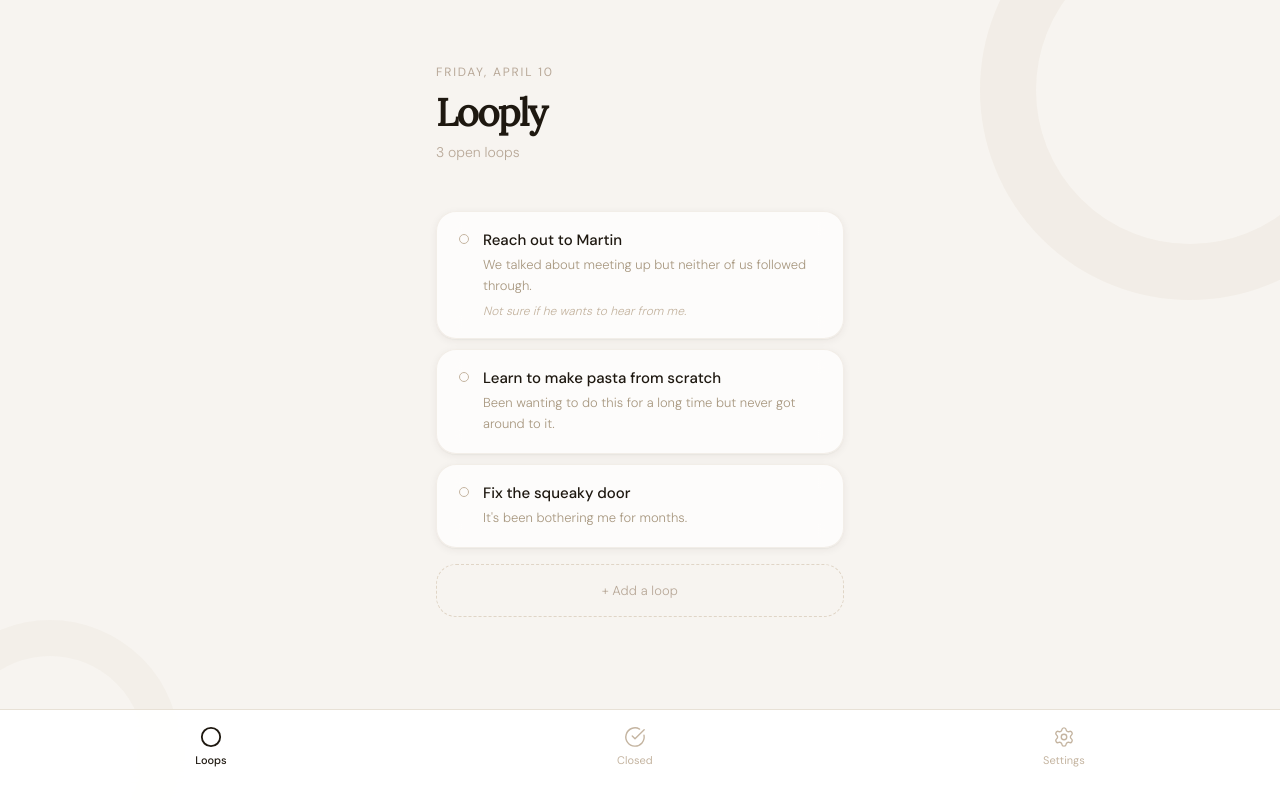
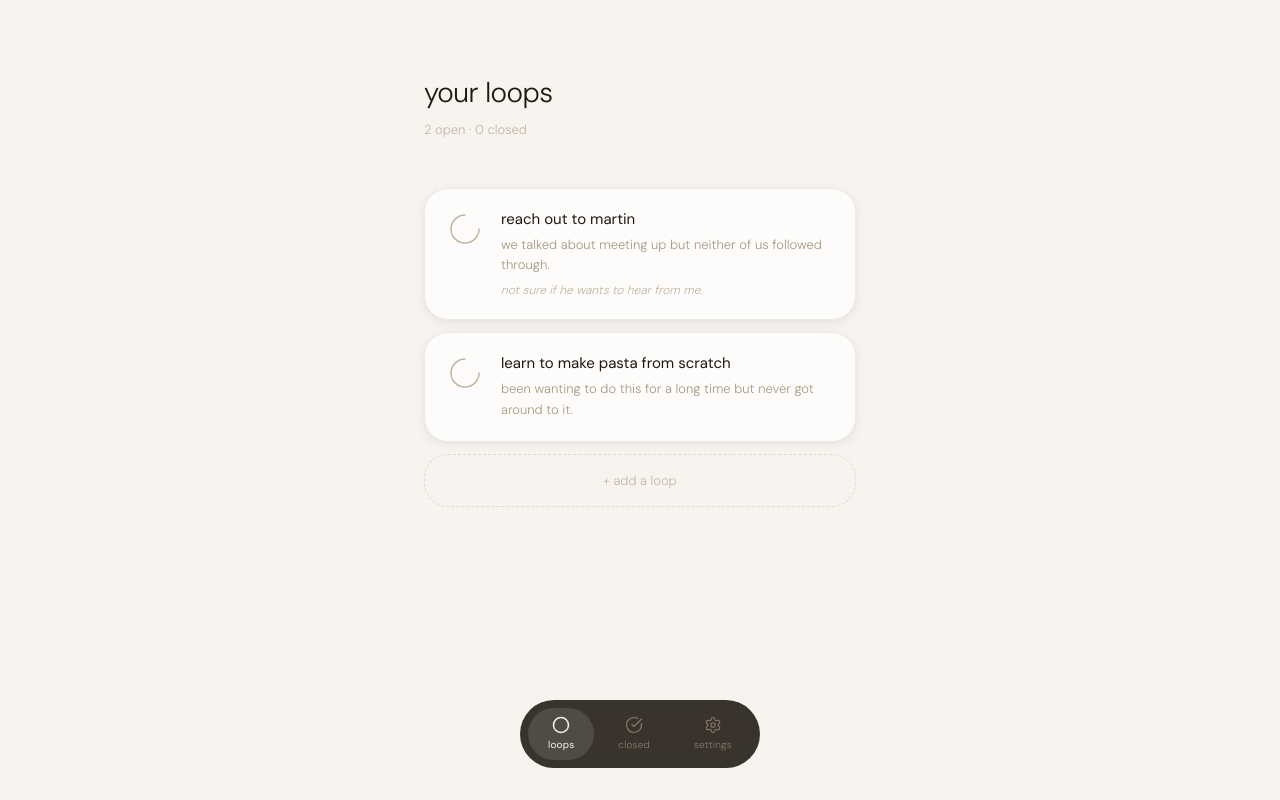
Before and after one commit to NikolaiVFredriksen/Looply, a Next.js app: page / in a window 1280 px wide. Built offline with nearby package versions, Linux system fonts and the light colour scheme.

Commit message:
More minimalistic

```diff
--- a/app/components/Navbar.tsx
+++ b/app/components/Navbar.tsx
@@ -4,9 +4,9 @@ import { usePathname, useRouter } from "next/navigation";
 import { Circle, CheckCircle, Settings } from "lucide-react";
 
 const tabs = [
-  { label: "Loops", icon: Circle, href: "/" },
-  { label: "Closed", icon: CheckCircle, href: "/closed" },
-  { label: "Settings", icon: Settings, href: "/settings" },
+  { label: "loops", icon: Circle, href: "/" },
+  { label: "closed", icon: CheckCircle, href: "/closed" },
+  { label: "settings", icon: Settings, href: "/settings" },
 ];
 
 export default function Navbar() {
@@ -14,21 +14,27 @@ export default function Navbar() {
   const router = useRouter();
 
   return (
-    <nav
+    <div
       style={{
         position: "fixed",
-        bottom: 0,
+        bottom: 32,
         left: 0,
         right: 0,
         display: "flex",
-        justifyContent: "space-around",
+        justifyContent: "center",
+        zIndex: 40,
+      }}
+    >
+      <nav
+        style={{
+          display: "flex",
           alignItems: "center",
-        padding: "12px 0 28px",
-        background: "rgba(255,255,255,0.95)",
-        backdropFilter: "blur(16px)",
-        WebkitBackdropFilter: "blur(16px)",
-        borderTop: "0.5px solid rgba(180,155,120,0.3)",
-        zIndex: 40,
+          gap: 4,
+          background: "rgba(30,24,16,0.88)",
+          backdropFilter: "blur(20px)",
+          WebkitBackdropFilter: "blur(20px)",
+          borderRadius: 100,
+          padding: "8px 8px",
         }}
       >
         {tabs.map(({ label, icon: Icon, href }) => {
@@ -41,28 +47,29 @@ export default function Navbar() {
                 display: "flex",
                 flexDirection: "column",
                 alignItems: "center",
-              gap: 4,
-              background: "none",
+                gap: 3,
+                background: active ? "rgba(255,255,255,0.12)" : "none",
                 border: "none",
                 cursor: "pointer",
-              padding: "4px 24px",
+                padding: "8px 20px",
+                borderRadius: 100,
+                transition: "all 0.2s ease",
               }}
             >
               <Icon
-              size={22}
+                size={18}
                 style={{
-                color: active ? "#1E1810" : "#C4B4A0",
-                transition: "color 0.2s",
+                  color: active ? "#F7F4F0" : "#8A7A6A",
                   strokeWidth: active ? 2 : 1.5,
                 }}
               />
               <span
                 style={{
-                fontSize: 11,
-                fontWeight: active ? 500 : 400,
-                color: active ? "#1E1810" : "#C4B4A0",
+                  fontSize: 10,
+                  fontWeight: active ? 400 : 300,
+                  color: active ? "#F7F4F0" : "#8A7A6A",
                   fontFamily: "var(--font-dm-sans)",
-                transition: "color 0.2s",
+                  letterSpacing: "0.02em",
                 }}
               >
                 {label}
@@ -71,5 +78,6 @@ export default function Navbar() {
           );
         })}
       </nav>
+    </div>
   );
 }
--- a/app/page.tsx
+++ b/app/page.tsx
@@ -22,22 +22,16 @@ export default function Home() {
       setLoops([
         {
           id: "1",
-          title: "Reach out to Martin",
+          title: "reach out to martin",
           description:
-            "We talked about meeting up but neither of us followed through.",
-          why: "Not sure if he wants to hear from me.",
+            "we talked about meeting up but neither of us followed through.",
+          why: "not sure if he wants to hear from me.",
         },
         {
           id: "2",
-          title: "Learn to make pasta from scratch",
+          title: "learn to make pasta from scratch",
           description:
-            "Been wanting to do this for a long time but never got around to it.",
-          why: "",
-        },
-        {
-          id: "3",
-          title: "Fix the squeaky door",
-          description: "It's been bothering me for months.",
+            "been wanting to do this for a long time but never got around to it.",
           why: "",
         },
       ]);
@@ -57,92 +51,73 @@ export default function Home() {
 
   return (
     <main
-      className="min-h-screen max-w-md mx-auto px-5"
-      style={{ paddingTop: 64, paddingBottom: 48 }}
+      style={{
+        minHeight: "100vh",
+        maxWidth: 480,
+        margin: "0 auto",
+        padding: "72px 24px 140px",
+      }}
     >
-      {/* Subtle background circle */}
-      <div
-        className="fixed pointer-events-none"
-        style={{
-          top: -120,
-          right: -120,
-          width: 420,
-          height: 420,
-          borderRadius: "50%",
-          border: "56px solid rgba(180,155,120,0.07)",
-        }}
-      />
-      <div
-        className="fixed pointer-events-none"
-        style={{
-          bottom: -80,
-          left: -80,
-          width: 260,
-          height: 260,
-          borderRadius: "50%",
-          border: "36px solid rgba(180,155,120,0.05)",
-        }}
-      />
-
       {/* Header */}
       <div style={{ marginBottom: 48 }}>
-        <p
-          className="text-xs uppercase tracking-widest mb-3"
-          style={{ color: "#B8A898", fontWeight: 400, letterSpacing: "0.15em" }}
-        >
-          {new Date().toLocaleDateString("en-US", {
-            weekday: "long",
-            month: "long",
-            day: "numeric",
-          })}
-        </p>
         <h1
           style={{
-            fontFamily: "var(--font-dm-serif)",
-            fontSize: 38,
+            fontFamily: "var(--font-dm-sans)",
+            fontSize: 28,
             color: "#1E1810",
-            fontWeight: 800,
-            lineHeight: 1.1,
-            margin: 0,
-            letterSpacing: "-0.04em",
+            fontWeight: 300,
+            margin: "0 0 6px",
+            letterSpacing: "-0.02em",
           }}
         >
-          Looply
+          your loops
         </h1>
         <p
-          style={{
-            color: "#B8A898",
-            fontSize: 14,
-            marginTop: 8,
-            fontWeight: 300,
-          }}
+          style={{ color: "#C4B4A0", fontSize: 13, margin: 0, fontWeight: 300 }}
         >
-          {loops.length === 0
-            ? "No open loops. Rare."
-            : `${loops.length} open ${loops.length === 1 ? "loop" : "loops"}`}
+          {loops.length === 0 ? "nice." : `${loops.length} open · 0 closed`}
         </p>
       </div>
 
       {/* Empty state */}
       {loops.length === 0 && (
-        <div style={{ textAlign: "center", padding: "48px 0" }}>
         <div
           style={{
-              width: 56,
-              height: 56,
-              borderRadius: "50%",
-              border: "2px solid rgba(180,155,120,0.25)",
-              margin: "0 auto 16px",
+            display: "flex",
+            flexDirection: "column",
+            alignItems: "center",
+            justifyContent: "center",
+            padding: "80px 0",
+            gap: 16,
           }}
+        >
+          <svg width="64" height="64" viewBox="0 0 64 64" fill="none">
+            <path
+              d="M32 8 A24 24 0 1 0 56 32"
+              stroke="#D4C4B0"
+              strokeWidth="2"
+              strokeLinecap="round"
+              fill="none"
             />
-          <p style={{ color: "#C4B4A0", fontSize: 14, fontWeight: 300 }}>
-            Your mind is clear.
+          </svg>
+          <p
+            style={{
+              color: "#C4B4A0",
+              fontSize: 14,
+              fontWeight: 300,
+              textAlign: "center",
+            }}
+          >
+            no open loops
+          </p>
+          <p style={{ color: "#D4C4B0", fontSize: 13, fontWeight: 300 }}>
+            nice.
           </p>
         </div>
       )}
 
       {/* Loop list */}
-      <div style={{ display: "flex", flexDirection: "column", gap: 10 }}>
+      <div style={{ display: "flex", flexDirection: "column", gap: 12 }}>
         {loops.map((loop) => {
           const isActive = activeId === loop.id;
           return (
@@ -150,44 +125,42 @@ export default function Home() {
               key={loop.id}
               onClick={() => setActiveId(isActive ? null : loop.id)}
               style={{
-                background: "rgba(255,255,255,0.72)",
+                background: "rgba(255,255,255,0.75)",
                 backdropFilter: "blur(12px)",
                 WebkitBackdropFilter: "blur(12px)",
-                borderRadius: 20,
-                padding: isActive ? "22px 22px 18px" : "18px 22px",
+                borderRadius: 24,
+                padding: "20px 22px",
                 cursor: "pointer",
                 transition: "all 0.25s ease",
                 boxShadow: isActive
-                  ? "0 8px 32px rgba(44,36,22,0.10), 0 1px 2px rgba(44,36,22,0.06)"
-                  : "0 2px 8px rgba(44,36,22,0.06), 0 1px 2px rgba(44,36,22,0.04)",
-                border: isActive
-                  ? "0.5px solid rgba(180,155,120,0.3)"
-                  : "0.5px solid rgba(180,155,120,0.15)",
+                  ? "0 12px 40px rgba(30,24,16,0.12), 0 2px 8px rgba(30,24,16,0.06)"
+                  : "0 2px 12px rgba(30,24,16,0.07), 0 1px 3px rgba(30,24,16,0.04)",
+                border: "0.5px solid rgba(180,155,120,0.2)",
+                transform: isActive ? "translateY(-1px)" : "none",
               }}
             >
               <div
-                style={{ display: "flex", alignItems: "flex-start", gap: 14 }}
+                style={{ display: "flex", alignItems: "flex-start", gap: 18 }}
               >
-                {/* Loop indicator */}
-                <div
-                  style={{
-                    marginTop: 4,
-                    flexShrink: 0,
-                    width: 10,
-                    height: 10,
-                    borderRadius: "50%",
-                    border: "1.5px solid #C4B4A0",
-                    background: "transparent",
-                    transition: "border-color 0.2s",
-                  }}
+                {/* Large open circle */}
+                <div style={{ flexShrink: 0, marginTop: 2 }}>
+                  <svg width="36" height="36" viewBox="0 0 36 36" fill="none">
+                    <path
+                      d="M18 4 A14 14 0 1 0 32 18"
+                      stroke="#C4B4A0"
+                      strokeWidth="1.5"
+                      strokeLinecap="round"
+                      fill="none"
                     />
+                  </svg>
+                </div>
                 <div style={{ flex: 1 }}>
                   <p
                     style={{
                       fontSize: 15,
-                      fontWeight: 500,
+                      fontWeight: 400,
                       color: "#1E1810",
-                      margin: "0 0 4px",
+                      margin: "0 0 5px",
                       lineHeight: 1.4,
                     }}
                   >
@@ -210,7 +183,7 @@ export default function Home() {
                         fontSize: 12,
                         color: "#C4B4A0",
                         fontStyle: "italic",
-                        margin: "6px 0 0",
+                        margin: "5px 0 0",
                         fontWeight: 300,
                       }}
                     >
@@ -220,7 +193,6 @@ export default function Home() {
                 </div>
               </div>
 
-              {/* Actions */}
               {isActive && (
                 <div
                   onClick={(e) => e.stopPropagation()}
@@ -242,11 +214,11 @@ export default function Home() {
                       color: "#C4B4A0",
                       fontWeight: 300,
                       cursor: "pointer",
+                      fontFamily: "var(--font-dm-sans)",
                       padding: "8px 4px",
-                      fontFamily: "var(--font-dm-sans)",
                     }}
                   >
-                    Keep
+                    keep
                   </button>
                   <button
                     onClick={() => {
@@ -258,16 +230,16 @@ export default function Home() {
                       background: "#1E1810",
                       color: "#F7F4F0",
                       border: "none",
-                      borderRadius: 12,
-                      padding: "11px 0",
+                      borderRadius: 14,
+                      padding: "12px 0",
                       fontSize: 13,
-                      fontWeight: 500,
+                      fontWeight: 400,
                       cursor: "pointer",
                       fontFamily: "var(--font-dm-sans)",
                       letterSpacing: "0.01em",
                     }}
                   >
-                    Close loop
+                    close loop
                   </button>
                   <button
                     onClick={() => {
@@ -281,11 +253,11 @@ export default function Home() {
                       color: "#C4B4A0",
                       fontWeight: 300,
                       cursor: "pointer",
+                      fontFamily: "var(--font-dm-sans)",
                       padding: "8px 4px",
-                      fontFamily: "var(--font-dm-sans)",
                     }}
                   >
-                    Release
+                    release
                   </button>
                 </div>
               )}
@@ -298,21 +270,20 @@ export default function Home() {
       <button
         onClick={() => setShowModal(true)}
         style={{
-          marginTop: 16,
+          marginTop: 12,
           width: "100%",
           padding: "16px 0",
-          borderRadius: 20,
-          border: "0.5px dashed rgba(180,155,120,0.35)",
+          borderRadius: 24,
+          border: "0.5px dashed rgba(180,155,120,0.3)",
           background: "transparent",
           fontSize: 13,
-          color: "#B8A898",
+          color: "#C4B4A0",
           fontWeight: 300,
           cursor: "pointer",
           fontFamily: "var(--font-dm-sans)",
-          letterSpacing: "0.01em",
         }}
       >
-        + Add a loop
+        + add a loop
       </button>
 
       {/* Modal */}
@@ -322,8 +293,8 @@ export default function Home() {
           style={{
             position: "fixed",
             inset: 0,
-            background: "rgba(30,24,16,0.18)",
-            backdropFilter: "blur(4px)",
+            background: "rgba(30,24,16,0.2)",
+            backdropFilter: "blur(8px)",
             display: "flex",
             alignItems: "flex-end",
             justifyContent: "center",
@@ -335,84 +306,51 @@ export default function Home() {
             style={{
               background: "#F7F4F0",
               width: "100%",
-              maxWidth: 448,
+              maxWidth: 480,
               borderRadius: "28px 28px 0 0",
-              padding: "28px 24px 40px",
+              padding: "28px 24px 52px",
               display: "flex",
               flexDirection: "column",
               gap: 12,
-              boxShadow: "0 -8px 40px rgba(44,36,22,0.12)",
+              boxShadow: "0 -8px 48px rgba(30,24,16,0.12)",
             }}
           >
-            {/* Handle */}
             <div
               style={{
-                width: 36,
-                height: 4,
+                width: 32,
+                height: 3,
                 borderRadius: 2,
                 background: "rgba(180,155,120,0.3)",
-                margin: "-12px auto 12px",
+                margin: "-12px auto 16px",
               }}
             />
-
             <h2
               style={{
-                fontFamily: "var(--font-dm-serif)",
-                fontSize: 22,
-                fontWeight: 400,
+                fontFamily: "var(--font-dm-sans)",
+                fontSize: 18,
+                fontWeight: 300,
                 color: "#1E1810",
                 margin: "0 0 4px",
+                letterSpacing: "-0.01em",
               }}
             >
-              New loop
+              new loop
             </h2>
-
-            {[
-              {
-                key: "title",
-                placeholder: "What's the loop?",
-                multiline: false,
-              },
-              {
-                key: "description",
-                placeholder: "Tell me more about it...",
-                multiline: true,
-              },
-              {
-                key: "why",
-                placeholder: "Why is it hard to close? (optional)",
-                multiline: true,
-              },
-            ].map(({ key, placeholder, multiline }) =>
-              multiline ? (
-                <textarea
-                  key={key}
-                  placeholder={placeholder}
-                  value={form[key as keyof typeof form]}
-                  onChange={(e) => setForm({ ...form, [key]: e.target.value })}
+            <p
               style={{
-                    width: "100%",
-                    background: "rgba(255,255,255,0.8)",
-                    border: "0.5px solid rgba(180,155,120,0.2)",
-                    borderRadius: 14,
-                    padding: "13px 16px",
-                    fontSize: 14,
+                fontSize: 13,
+                color: "#C4B4A0",
                 fontWeight: 300,
-                    color: "#1E1810",
-                    resize: "none",
-                    height: 88,
-                    outline: "none",
-                    fontFamily: "var(--font-dm-sans)",
-                    boxSizing: "border-box",
+                margin: "0 0 8px",
               }}
-                />
-              ) : (
+            >
+              what's been weighing on you?
+            </p>
             <input
-                  key={key}
               type="text"
-                  placeholder={placeholder}
-                  value={form[key as keyof typeof form]}
-                  onChange={(e) => setForm({ ...form, [key]: e.target.value })}
+              placeholder="the thing on your mind..."
+              value={form.title}
+              onChange={(e) => setForm({ ...form, title: e.target.value })}
               style={{
                 width: "100%",
                 background: "rgba(255,255,255,0.8)",
@@ -427,9 +365,48 @@ export default function Home() {
                 boxSizing: "border-box",
               }}
             />
-              ),
-            )}
-
+            <textarea
+              placeholder="tell me more..."
+              value={form.description}
+              onChange={(e) =>
+                setForm({ ...form, description: e.target.value })
+              }
+              style={{
+                width: "100%",
+                background: "rgba(255,255,255,0.8)",
+                border: "0.5px solid rgba(180,155,120,0.2)",
+                borderRadius: 14,
+                padding: "13px 16px",
+                fontSize: 14,
+                fontWeight: 300,
+                color: "#1E1810",
+                outline: "none",
+                fontFamily: "var(--font-dm-sans)",
+                boxSizing: "border-box",
+                resize: "none",
+                height: 80,
+              }}
+            />
+            <textarea
+              placeholder="why is it hard to close? (optional)"
+              value={form.why}
+              onChange={(e) => setForm({ ...form, why: e.target.value })}
+              style={{
+                width: "100%",
+                background: "rgba(255,255,255,0.8)",
+                border: "0.5px solid rgba(180,155,120,0.2)",
+                borderRadius: 14,
+                padding: "13px 16px",
+                fontSize: 14,
+                fontWeight: 300,
+                color: "#1E1810",
+                outline: "none",
+                fontFamily: "var(--font-dm-sans)",
+                boxSizing: "border-box",
+                resize: "none",
+                height: 72,
+              }}
+            />
             <div style={{ display: "flex", gap: 10, marginTop: 4 }}>
               <button
                 onClick={() => setShowModal(false)}
@@ -440,13 +417,13 @@ export default function Home() {
                   border: "none",
                   background: "none",
                   fontSize: 14,
-                  color: "#B8A898",
+                  color: "#C4B4A0",
                   fontWeight: 300,
                   cursor: "pointer",
                   fontFamily: "var(--font-dm-sans)",
                 }}
               >
-                Cancel
+                cancel
               </button>
               <button
                 onClick={handleAdd}
@@ -458,12 +435,12 @@ export default function Home() {
                   background: "#1E1810",
                   color: "#F7F4F0",
                   fontSize: 14,
-                  fontWeight: 500,
+                  fontWeight: 400,
                   cursor: "pointer",
                   fontFamily: "var(--font-dm-sans)",
                 }}
               >
-                Add loop
+                open loop
               </button>
             </div>
           </div>
```
Lines whose indentation alone changed are shown as unchanged.
